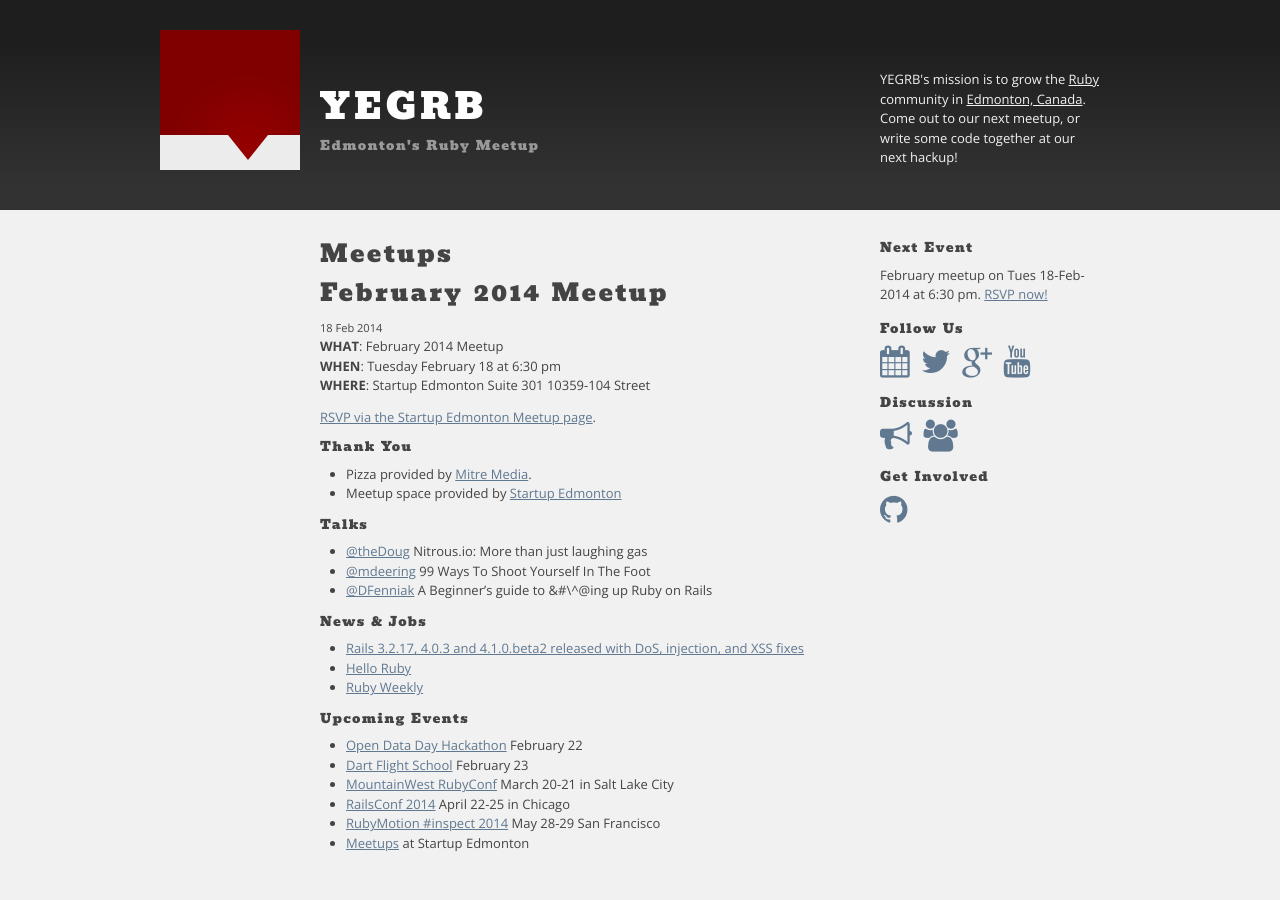
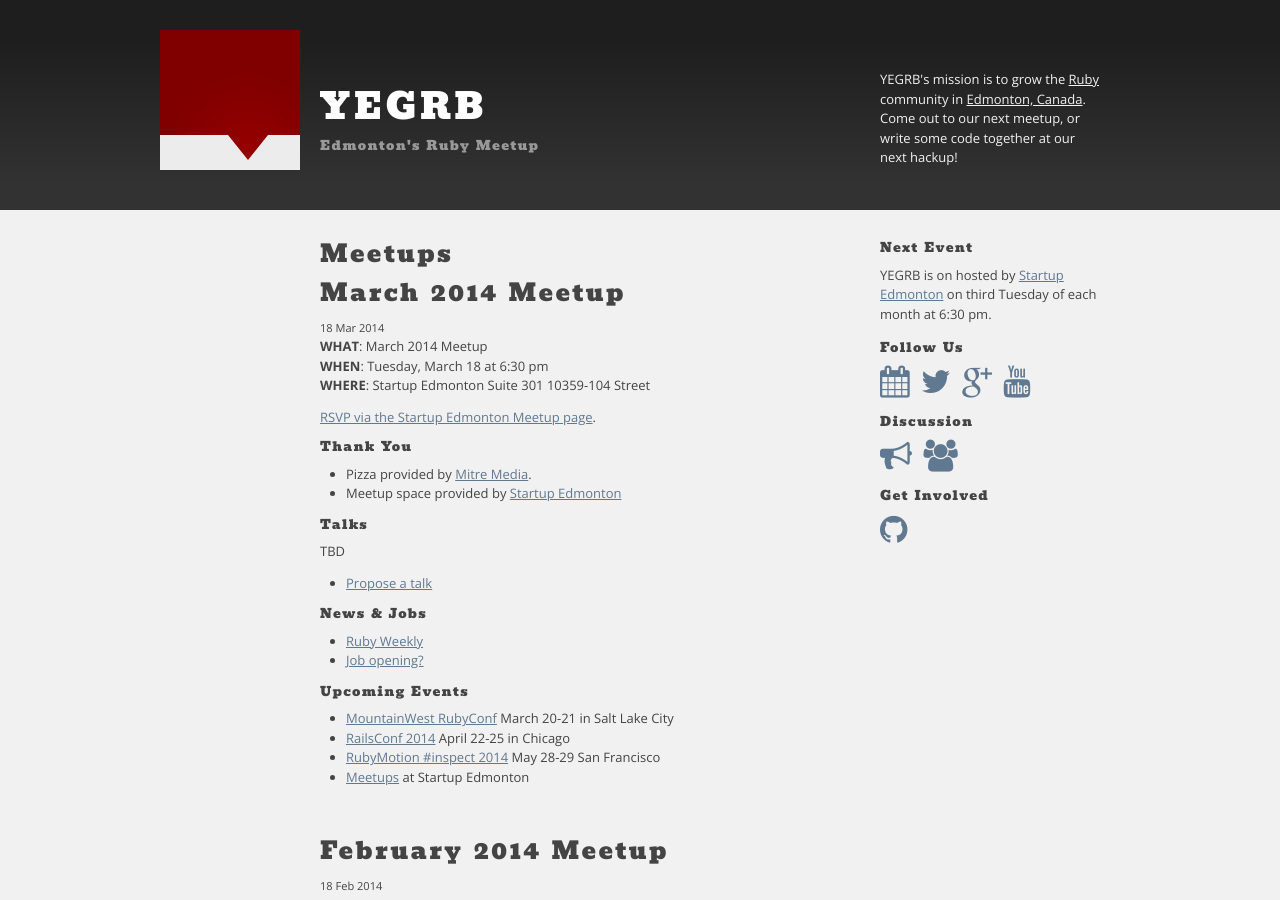
Before and after one commit to yegrb/yegrb.github.io, a Jekyll site: the page built from categories/meetups/index.html, in a window 1280 px wide and 900 px high. Built offline with Jekyll 4.4.1, drawn with Linux system fonts in a browser that asks for light colours; nearby versions of some CDN libraries; Markdown is read by kramdown in place of the engine named in the settings; comment, search, counter and statistics services are not loaded.

Commit message:
next meetup is March 18th

```diff
--- a/_layouts/default.html
+++ b/_layouts/default.html
@@ -78,7 +78,7 @@
 
 			<section id="next-meetup">
   			<h2>Next Event</h2>
-  			<p>February meetup on Tues 18-Feb-2014 at 6:30 pm. <a href="http://www.meetup.com/startupedmonton/events/161882412/">RSVP now!</a></p>
+  			<p>YEGRB is on hosted by <a href="http://www.meetup.com/startupedmonton/">Startup Edmonton</a> on third Tuesday of each month at 6:30 pm.</a></p>
 			</section>
 
       <nav class="horizontal">
--- /dev/null
+++ b/_posts/2014-03-18-march.markdown
@@ -0,0 +1,34 @@
+---
+layout: default
+title: March 2014 Meetup
+category: meetups
+---
+
+**WHAT**: March 2014 Meetup
+**WHEN**: Tuesday, March 18 at 6:30 pm
+**WHERE**: Startup Edmonton Suite 301 10359-104 Street
+
+[RSVP via the Startup Edmonton Meetup page](http://www.meetup.com/startupedmonton/events/qtzfrgysfbxb/).
+
+## Thank You
+
+* Pizza provided by [Mitre Media](http://mitremedia.com/).
+* Meetup space provided by [Startup Edmonton](http://www.startupedmonton.com/)
+
+## Talks
+
+TBD
+
+* [Propose a talk](https://github.com/yegrb/yegrb.github.io/issues/13)
+
+## News &amp; Jobs
+
+* [Ruby Weekly](http://rubyweekly.com/issues)
+* [Job opening?](https://github.com/yegrb/yegrb.github.io/issues/13)
+
+## Upcoming Events
+
+* [MountainWest RubyConf](http://mtnwestrubyconf.org/) March 20-21 in Salt Lake City
+* [RailsConf 2014](http://www.railsconf.com/) April 22-25 in Chicago
+* [RubyMotion #inspect 2014](http://www.rubymotion.com/conference/2014/) May 28-29 San Francisco
+* [Meetups](http://www.meetup.com/startupedmonton/) at Startup Edmonton
```
